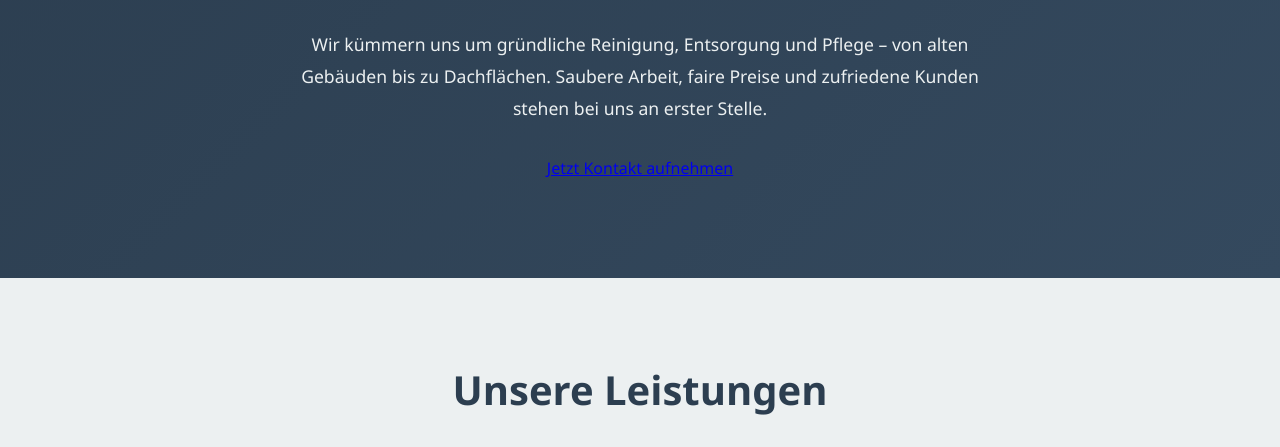
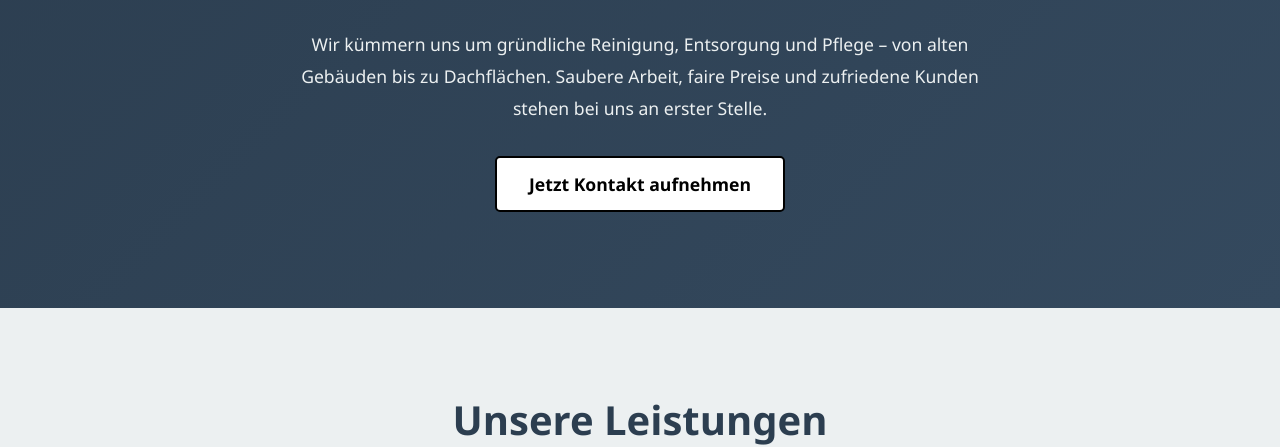
Before and after one commit to ihsanalattar2017/blitz-blank, a website: page public/index.html in a window 1280 px wide. Shown: the part 354-801 px from the top of the page. Drawn offline with Linux system fonts and the light colour scheme; no server answers.

```diff
--- a/public/styles.css
+++ b/public/styles.css
@@ -17,6 +17,8 @@
     --text-light: #7f8c8d;
     --border-color: #bdc3c7;
     --shadow: 0 2px 10px rgba(0, 0, 0, 0.1);
+    --button-color: #ffffff;
+    --button-text: #000000;
 }
 
 html {
@@ -136,6 +138,24 @@
     font-weight: 600;
     transition: all 0.3s ease;
     border: 2px solid var(--secondary-color);
+}
+
+.btn {
+    display: inline-block;
+    background-color: #ffffff;
+    color: #000000;
+    padding: 0.75rem 2rem;
+    text-decoration: none;
+    border-radius: 5px;
+    font-weight: 700;
+    transition: all 0.3s ease;
+    border: 2px solid #000000;
+    font-size: 1.1rem;
+}
+
+.btn:hover {
+    background-color: #000000;
+    color: #ffffff;
 }
 
 .cta-button:hover {
```
